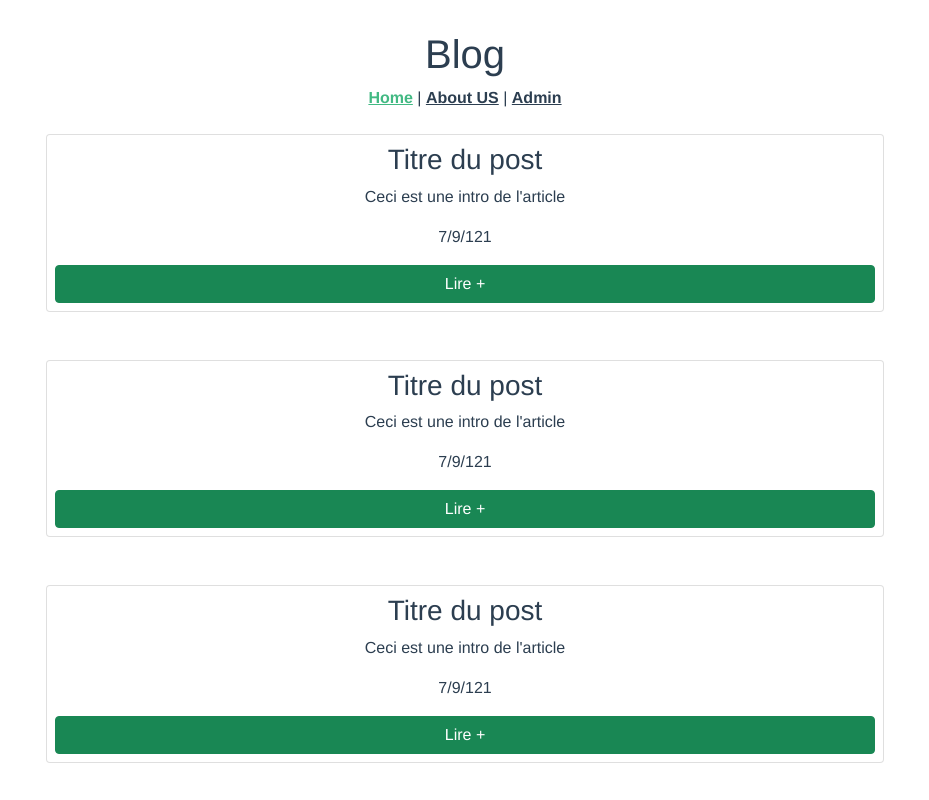
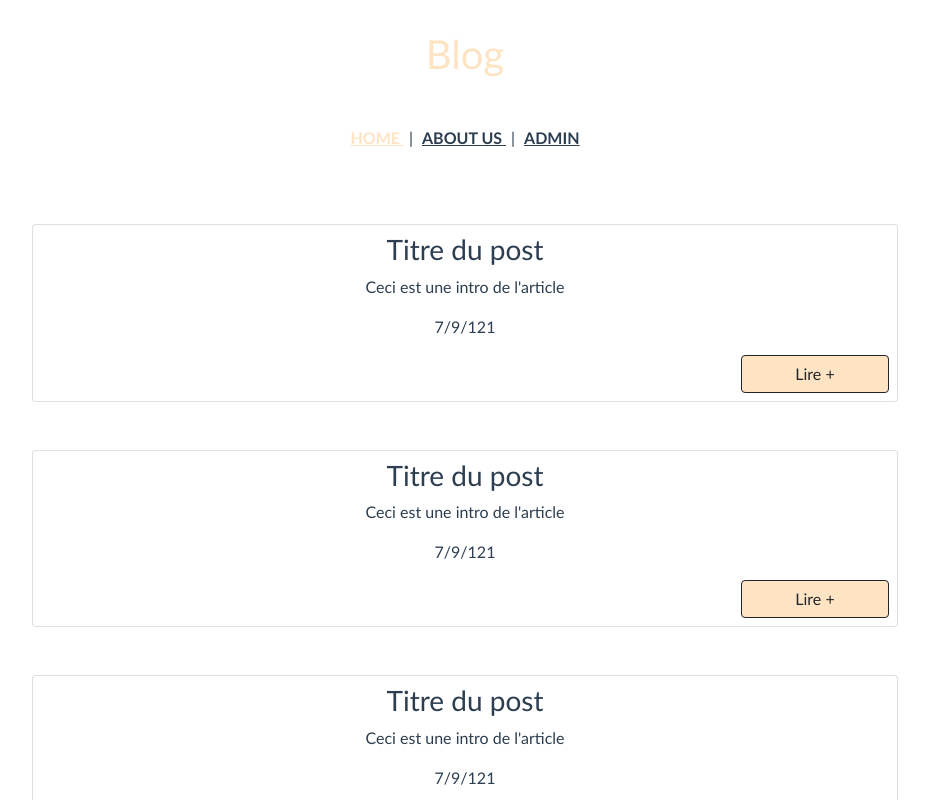
Before and after one commit to Nohan75/projet-blog-vue, a Vue app: page /#/ in a window 1280 px wide. Shown: the top 800 px of the page, without its empty margins (175-1104 px from the left). Built offline with nearby package versions, Linux system fonts and the light colour scheme.

Commit message:
blog stylé

```diff
--- a/src/App.vue
+++ b/src/App.vue
@@ -1,11 +1,11 @@
 <template>
   <div id="app">
+      <h1>Blog</h1>
     <div id="nav">
-      <h1>Blog</h1>
 
-        <router-link to="/">Home</router-link> |
-        <router-link to="/About">About US</router-link> |
-        <router-link to="/admin">Admin</router-link>
+        <router-link id="home" to="/"> HOME </router-link> |
+        <router-link id="about" to="/About"> ABOUT US </router-link> |
+        <router-link id="admin" to="/admin"> ADMIN </router-link>
 
         <router-view></router-view>
     </div>
@@ -13,16 +13,46 @@
 </template>
 
 <style>
+#home:hover{
+  font-size: 20px;
+}
+
+#about:hover{
+  font-size: 20px;
+}
+
+#admin:hover{
+  font-size: 20px;
+}
+
+#home{
+  margin-right: 5px;
+}
+
+#about{
+  margin-right: 5px;
+  margin-left: 5px;
+}
+
+#admin{
+  margin-left: 5px;
+}
+
+h1{
+  color: bisque;
+  padding: 30px;
+}
+
 #app {
-  font-family: Avenir, Helvetica, Arial, sans-serif;
-  -webkit-font-smoothing: antialiased;
-  -moz-osx-font-smoothing: grayscale;
+  font-family: "Gill Sans";
   text-align: center;
   color: #2c3e50;
 }
 
 #nav {
-  padding: 30px;
+  padding: 10px;
+  font-family: "Gill Sans";
+
 }
 
 #nav a {
@@ -31,6 +61,7 @@
 }
 
 #nav a.router-link-exact-active {
-  color: #42b983;
+  color: bisque;
+  margin-top: 40px;
 }
 </style>
--- a/src/components/AdminNew.vue
+++ b/src/components/AdminNew.vue
@@ -41,10 +41,10 @@
             <div class="row">
                 <div class="col-sm-8"></div>
                 <div class="col-sm-1" v-if="titre == '' || auteur == '' || intro== '' || contenu == ''">
-                    <button class="btn btn-success" disabled>Poster</button>
+                    <button class="btn btn-outline-dark" disabled>Poster</button>
                 </div>
                 <div class="col-sm-1" v-else>
-                    <button class="btn btn-success">Poster</button>
+                    <button id="btn" class="btn btn-outline-dark">Poster</button>
                 </div>
                 <div class="col-sm-3"></div>
             </div>
@@ -69,6 +69,9 @@ export default {
   }
 };
 </script>
+
 <style>
-
+    #btn{
+    background-color: bisque;
+    }
 </style>
--- a/src/views/Home.vue
+++ b/src/views/Home.vue
@@ -4,7 +4,7 @@
           <h3 class="card-title">  {{ post.titre }} </h3>
           <p class="card-text">  {{ post.intro }} </p>
           <p>  {{ post.date.getDate() }}/{{ post.date.getMonth() }}/{{ post.date.getYear() }} </p>
-          <button class="btn btn-success">Lire +</button>
+          <button id="btn" class="btn btn-outline-dark">Lire +</button>
       </div>
   </div>
 </template>
@@ -57,5 +57,11 @@ export default {
     display: flex;
     flex-wrap: wrap;
     justify-content: center;
+    margin-top: 50px;
+  }
+
+  #btn{
+    background-color: bisque;
+    margin-left: 700px;
   }
 </style>
```
Also changed, not shown: 1 other file (tests, documents, lock files or other folders).
